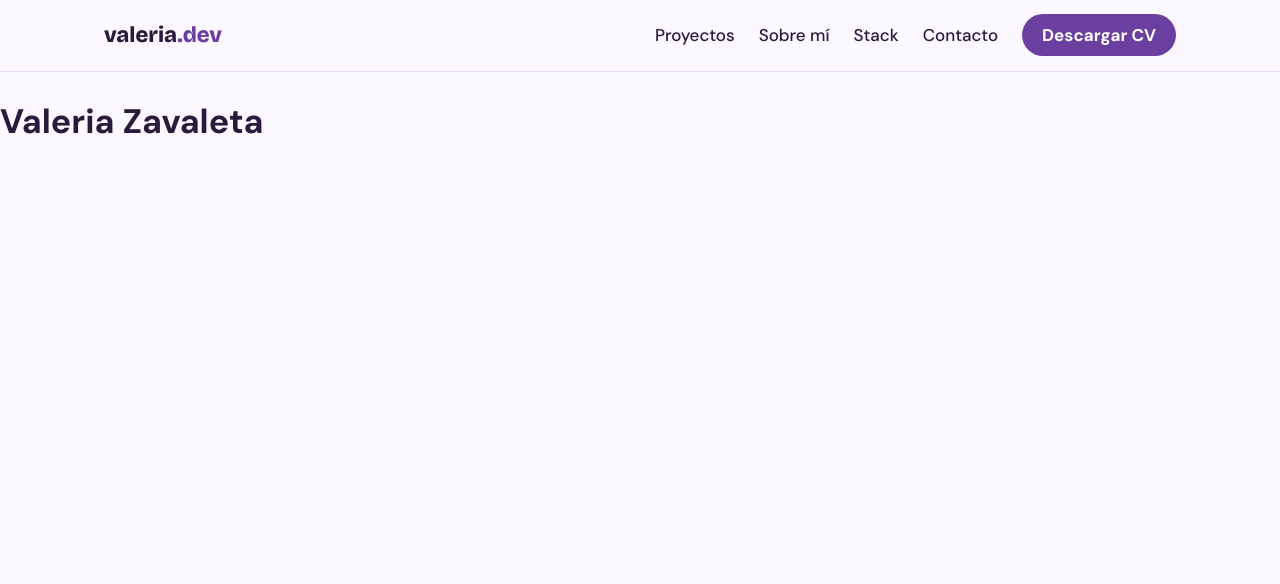
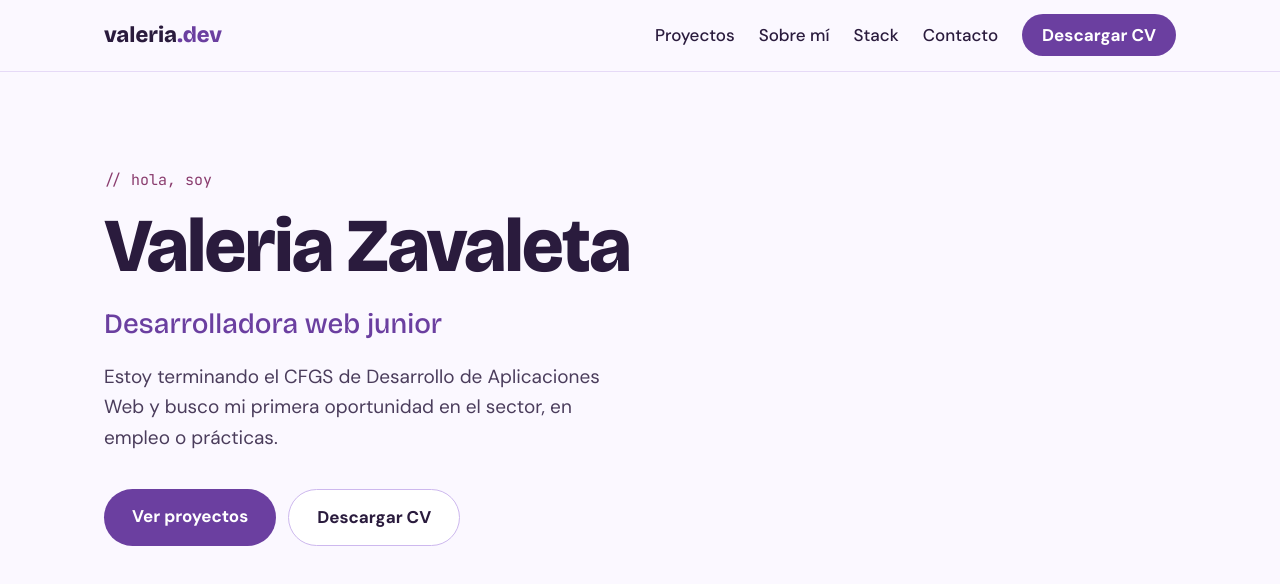
Before and after one commit to valeriazv99/portfolio, a Vue app: page / in a window 1280 px wide. Shown: the top 584 px of the page. Built offline with nearby package versions, Linux system fonts and the light colour scheme.

Commit message:
feat: añade la sección de inicio

```diff
--- a/src/App.vue
+++ b/src/App.vue
@@ -1,10 +1,11 @@
 <script setup>
 import NavBar from "./components/NavBar.vue";
+import HeroSection from "./components/HeroSection.vue";
 </script>
 
 <template>
   <NavBar />
   <main>
-    <h1>Valeria Zavaleta</h1>
+    <HeroSection />
   </main>
 </template>
--- /dev/null
+++ b/src/components/HeroSection.vue
@@ -0,0 +1,73 @@
+<template>
+  <section id="inicio" class="hero">
+    <div class="hero-text">
+      <p class="hero-kicker">// hola, soy</p>
+      <h1 class="hero-title">Valeria Zavaleta</h1>
+      <p class="hero-role">Desarrolladora web junior</p>
+      <p class="hero-intro">
+        Estoy terminando el CFGS de Desarrollo de Aplicaciones Web y busco mi
+        primera oportunidad en el sector, en empleo o prácticas.
+      </p>
+      <div class="hero-actions">
+        <a href="#proyectos" class="btn btn-primary">Ver proyectos</a>
+        <a href="/cv.pdf" class="btn btn-secondary" download>Descargar CV</a>
+      </div>
+    </div>
+  </section>
+</template>
+
+<style scoped>
+.hero {
+  max-width: 1120px;
+  margin: 0 auto;
+  padding: 96px 24px 112px;
+  display: flex;
+  flex-wrap: wrap;
+  align-items: center;
+  gap: 56px;
+}
+
+.hero-text {
+  flex: 1 1 480px;
+  min-width: 0;
+}
+
+.hero-kicker {
+  margin: 0 0 16px;
+  font-family: var(--font-code);
+  font-size: 15px;
+  color: var(--color-accent);
+}
+
+.hero-title {
+  margin: 0;
+  font-family: var(--font-display);
+  font-weight: 800;
+  font-size: clamp(44px, 8vw, 76px);
+  line-height: 1.02;
+  letter-spacing: -0.02em;
+}
+
+.hero-role {
+  margin: 20px 0 0;
+  font-family: var(--font-display);
+  font-weight: 500;
+  font-size: 28px;
+  line-height: 1.3;
+  color: var(--color-primary);
+}
+
+.hero-intro {
+  margin: 20px 0 0;
+  max-width: 520px;
+  font-size: 19px;
+  color: var(--color-text);
+}
+
+.hero-actions {
+  margin-top: 36px;
+  display: flex;
+  flex-wrap: wrap;
+  gap: 12px;
+}
+</style>
--- a/src/style.css
+++ b/src/style.css
@@ -28,3 +28,30 @@ body {
   font-size: 17px;
   line-height: 1.6;
 }
+
+.btn {
+  display: inline-block;
+  padding: 14px 28px;
+  border-radius: 999px;
+  font-weight: 700;
+  text-decoration: none;
+}
+
+.btn-primary {
+  background: var(--color-primary);
+  color: #fff;
+}
+
+.btn-primary:hover {
+  background: var(--color-primary-dark);
+}
+
+.btn-secondary {
+  background: #fff;
+  color: var(--color-ink);
+  border: 1px solid var(--color-lavender);
+}
+
+.btn-secondary:hover {
+  border-color: var(--color-primary);
+}
```
